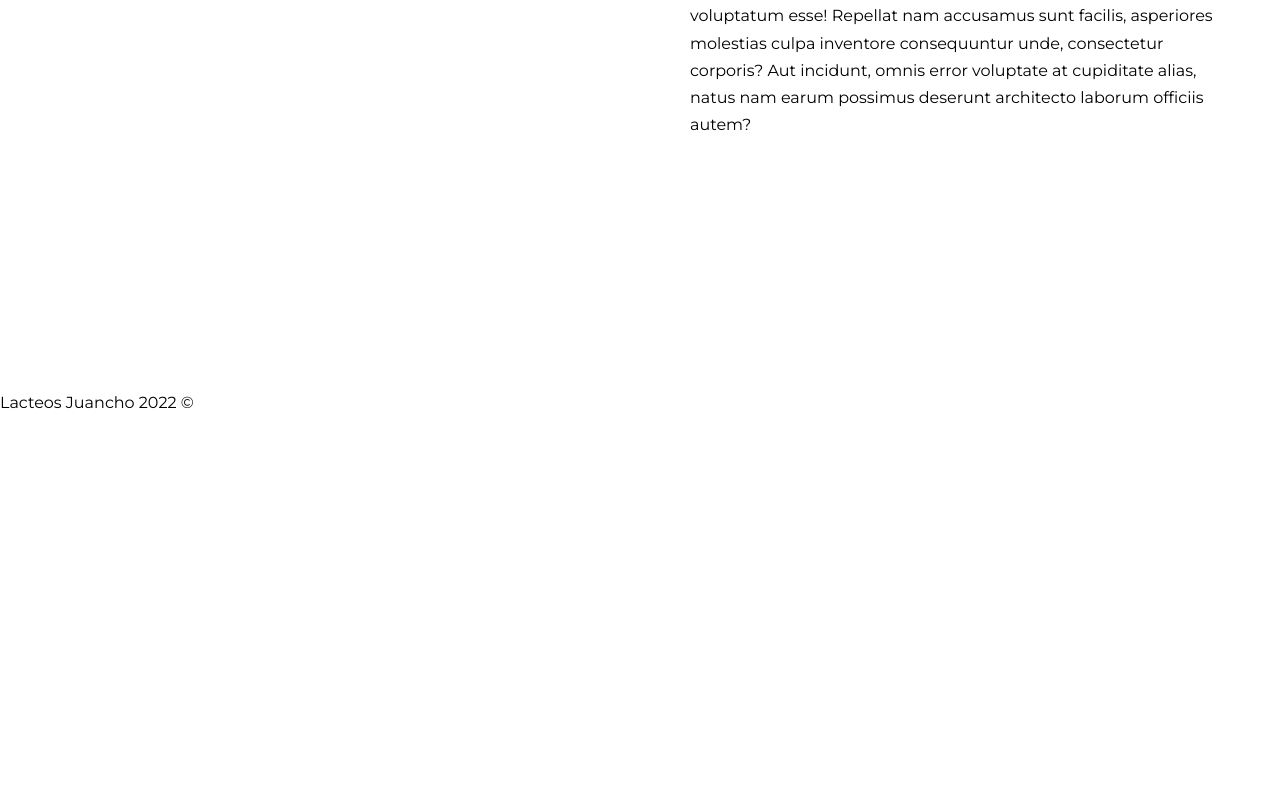
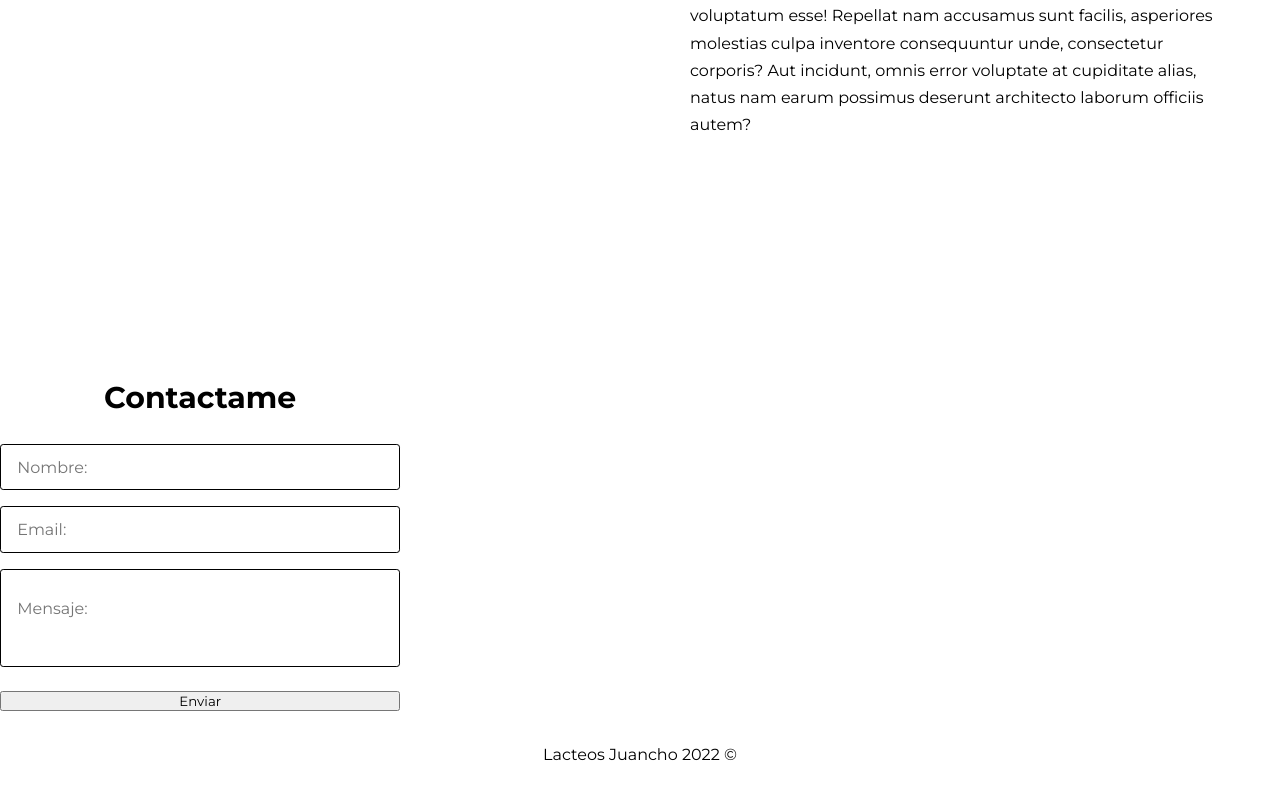
Before and after one commit to ceair02/lacteos_juancho_web, a plain HTML site: page index.html in a window 1280 px wide. Shown: the part 3679-4477 px from the top of the page. Before the commit the page ends 4105 px from the top, so only its background shows below. Drawn offline with Linux system fonts and the light colour scheme; a web font is replaced by a local one.

Commit message:
Nuevo formulario de Contacto

```diff
--- a/css/style.css
+++ b/css/style.css
@@ -150,26 +150,31 @@ a {
     text-align: center;
     font-weight: 300;
 }
+
 #testimonio h4 {
     padding-bottom: 40px;
-    font-size:50px ;
+    font-size: 50px;
 
 }
+
 #testimonio img {
     border-radius: 50%;
     max-height: 140px;
     padding-bottom: 20px;
 
 }
+
 #testimonio p {
     width: 70%;
     margin: 0 auto;
 
 }
-#testimonio .customer{
+
+#testimonio .customer {
     padding-top: 20px;
 
 }
+
 /*Features*/
 #features {
     background: white;
@@ -177,6 +182,7 @@ a {
     padding-bottom: 80px;
     text-align: center;
 }
+
 .features-box {
     float: left;
     width: 33%;
@@ -204,13 +210,60 @@ a {
 .about-image img {
     width: 80%;
 }
+
 .about-text {
     float: right;
     width: 50%;
     padding: 150px 50px;
 }
+
 .about-text p {
     padding-top: 20px;
 }
 
-/*Footer*
+/*Footer*/
+#mainfooter {
+    background: white;
+    text-align: center;
+    padding: 20px;
+}
+
+/*formulario de contacto*/
+.form {
+    background-color: white;
+    width: 90%;
+    max-width: 400px;
+}
+
+.form-container {
+    width: 100%;
+    display: grid;
+    gap: 1em;
+    grid-auto-columns: 100%;
+}
+
+.form-title {
+    text-align: center;
+    font-size: 30px;
+    margin-bottom: .4em;
+}
+
+.form-input {
+    font-family: inherit;
+    font-size: 1rem;
+    padding: .8em 16px;
+    outline: none;
+    border: none;
+    border: 1px solid;
+    border-radius: 0.2em;
+
+}
+.form-input-message {
+    resize: none;
+    padding: 1.8em 1em;
+    margin-bottom: .5em;
+}
+
+.form-cta {
+    font-family: inherit;
+}
--- a/index.html
+++ b/index.html
@@ -109,6 +109,24 @@
             </div>
         </div>
     </section>
+    <section id="contacto">
+        <div class="container">
+         <form class="form">
+            <div class="form-container">
+                <h2 class="form-title"> Contactame</h2>
+                <input type="text" class="form-input" placeholder="Nombre:">
+                <input type="email" class="form-input" placeholder="Email:">
+                <textarea class="form-input form-input-message" placeholder="Mensaje:"></textarea>
+
+                <input type="submit" value="Enviar" class="form-cta">
+
+
+
+            </div>
+         </form>
+        </div>
+
+    </section>
     <footer id="mainfooter">
         <p>Lacteos Juancho 2022 &copy;</p>
 
```
